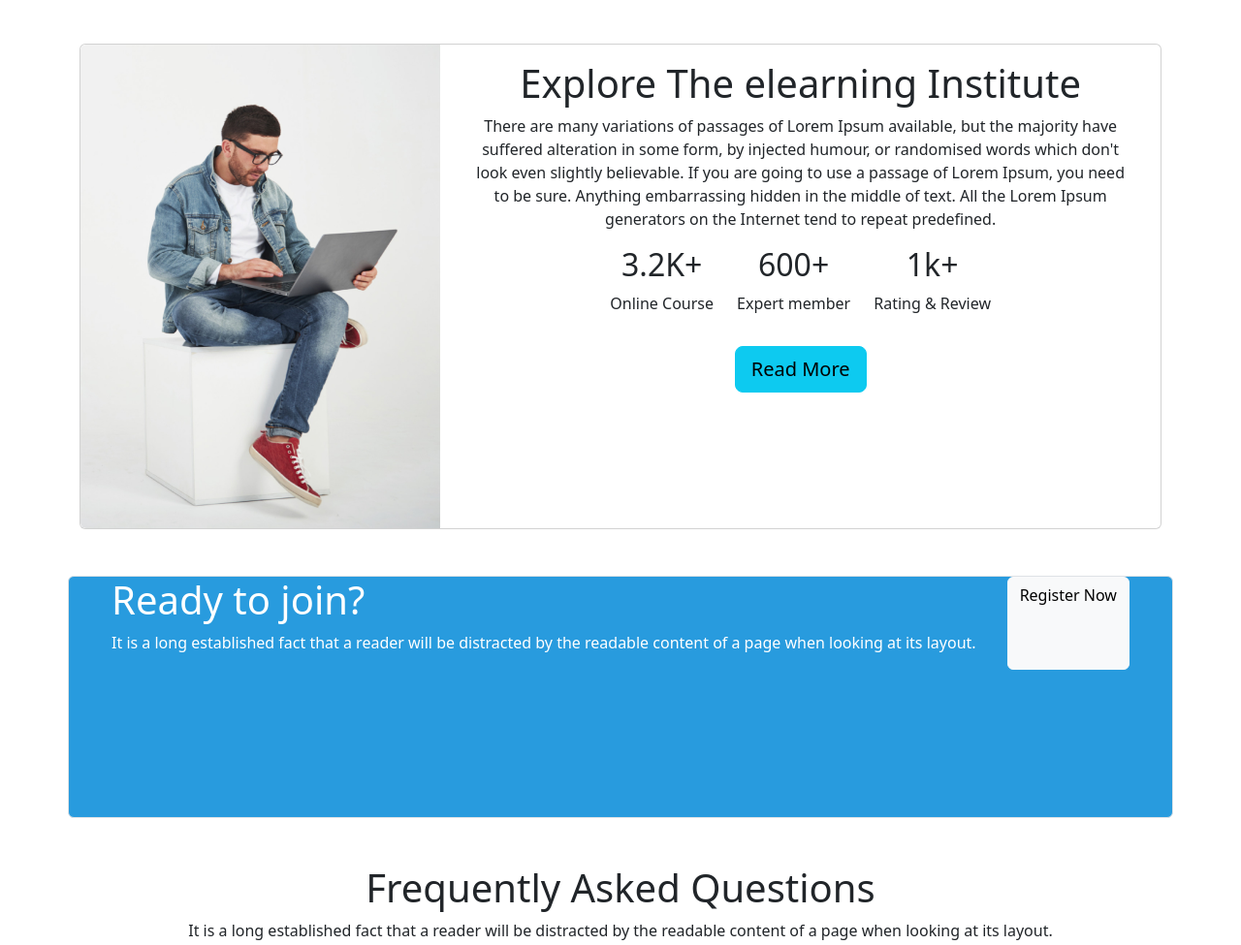
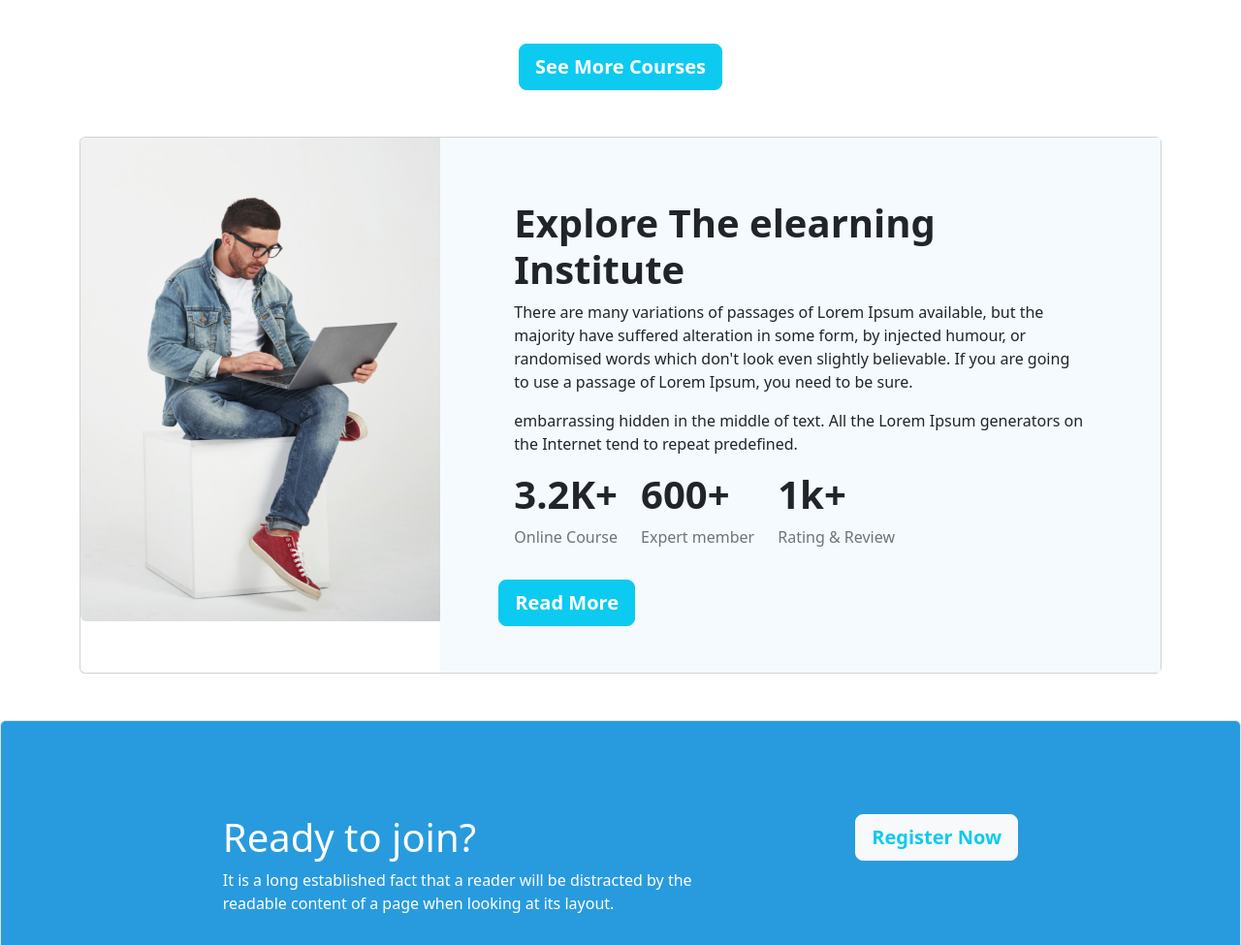
Before and after one commit to shorifmahmud/3rd-Assingment, a plain HTML site: page index.html in a window 1280 px wide. Shown: the part 1502-2477 px from the top of the page at 97% size. Drawn offline with nearby package versions, Linux system fonts and the light colour scheme.

Commit message:
added frequently

```diff
--- a/index.html
+++ b/index.html
@@ -64,8 +64,7 @@
                             <h1>Get Started Digital Learning</h1>
                             <p>It is a long established fact that a reader will be distracted by the readable content of
                                 a page when looking at its layout.</p>
-                            <div class="btn btn-info">
-                                Get Started
+                            <div class="text-white btn btn-info">Get Started<b></b>
                             </div>
 
                         </div>
@@ -110,13 +109,15 @@
         <!-- courses -->
         <section class="container my-5">
             <div class="text-center my-5" style="height: 100px;">
-                <h1>Discover Our Popular Courses</h1>
-                <p>It is a long established fact that a reader will be distracted by the readable content of a page when
+                <h1><b>Discover Our Popular <br> Courses</b></h1>
+                <p class="text-secondary">It is a long established fact that a reader will be distracted by the readable
+                    <br> content of a page
+                    when
                     looking at its layout.</p>
             </div>
             <div class="container">
-                <div class="row d-flex gap-4">
-                    <div class="card mb-2" style="max-width: 540px;">
+                <div class="row d-flex justify-content-center gap-4">
+                    <div class="my-5 card mb-2" style="max-width: 540px;">
                         <div class="row g-0">
                             <div class="col-md-4">
                                 <img src="images/course/course-1.png" class="img-fluid rounded-start" alt="...">
@@ -131,7 +132,7 @@
                             </div>
                         </div>
                     </div>
-                    <div class="card mb-2" style="max-width: 540px;">
+                    <div class="my-5 card mb-2" style="max-width: 540px;">
                         <div class="row g-0">
                             <div class="col-md-4">
                                 <img src="images/course/course-2.png" class="img-fluid rounded-start" alt="...">
@@ -211,65 +212,71 @@
                 </div>
 
             </div>
-
-            <button type="button" class="btn btn-info btn-lg">See More Courses</button>
+            <div class="d-flex justify-content-center my-5">
+                <button type="button" class="text-white btn btn-info btn-lg"><b>See More Courses</b></button>
+            </div>
 
         </section>
         <section class="container my-5">
-            <div class="card mb-3" style="max-width: 100%;">
+            <div class="card mb-3" style="max-width: 1300px;">
                 <div class="row g-0">
                     <div class="col-md-4">
                         <img src="images/working.png" class="img-fluid rounded-start" alt="...">
                     </div>
-                    <div class="col-md-8">
-                        <div class="container text-center align-items-center">
+                    <div class="col-md-8 edu-bg-Explore p-5">
+                        <div class="container">
                             <div class="card-body">
-                                <h1 class="card-title">Explore The elearning Institute</h1>
+                                <h1 class="card-title"><b>Explore The elearning <br> Institute</b></h1>
                                 <p class="card-text">There are many variations of passages of Lorem Ipsum available, but
                                     the
                                     majority have suffered alteration in some form, by injected humour, or randomised
                                     words
                                     which don't look even slightly believable. If you are going to use a passage of
                                     Lorem
-                                    Ipsum, you need to be sure.
+                                    Ipsum, you need to be sure.</p>
+                                <div>
+                                    <p>embarrassing hidden in the middle of text. All the Lorem Ipsum generators
+                                        on
+                                        the Internet tend to repeat predefined.</p>
+                                </div>
 
-                                    Anything embarrassing hidden in the middle of text. All the Lorem Ipsum generators
-                                    on
-                                    the Internet tend to repeat predefined.</p>
-                                <div class="bg- d-flex gap-4 justify-content-center">
+                                <div class="bg- d-flex gap-4">
                                     <div>
-                                        <h2>3.2K+</h2>
-                                        <p>Online Course</p>
+                                        <h1><b>3.2K+</b></h1>
+                                        <p class="text-secondary">Online Course</p>
                                     </div>
                                     <div>
-                                        <h2>600+</h2>
-                                        <p>Expert member</p>
+                                        <h1><b>600+</b></h1>
+                                        <p class="text-secondary">Expert member</p>
                                     </div>
                                     <div>
-                                        <h2>1k+</h2>
-                                        <p>Rating & Review</p>
+                                        <h1><b>1k+</b></h1>
+                                        <p class="text-secondary">Rating & Review</p>
                                     </div>
                                 </div>
 
                             </div>
-                            <button type="button" class="btn btn-info btn-lg">Read More</button>
+                            <div><button type="button" class="text-white btn btn-info btn-lg"><b>Read More</b></button>
+                            </div>
+
                         </div>
 
                     </div>
                 </div>
             </div>
         </section>
-        <section class="container border rounded edu-bg-info" style="height: 250px;">
-            <div class="d-flex justify-content-evenly text-white">
-                <div>
+        <section class="container border rounded edu-bg-info" style="max-width: 1300px; height: 300px;">
+            <div class="d-flex justify-content-evenly p-5 text-white">
+                <div class="my-5">
                     <h1>Ready to join?</h1>
-                    <p>It is a long established fact that a reader will be distracted by the readable content of a page
+                    <p>It is a long established fact that a reader will be distracted by the <br> readable content of a
+                        page
                         when
                         looking at its layout.</p>
                 </div>
-
-                <a class="btn btn-light" aria-disabled="true" role="button" data-bs-toggle="button">Register
-                    Now</a>
+                <div class="my-5">
+                    <button type="button" class="text-info btn btn-light btn-lg"><b>Register Now</b></button>
+                </div>
 
             </div>
 
@@ -375,7 +382,6 @@
         <i class="fa-brands fa-facebook"></i>
         <i class="fa-brands fa-square-twitter"></i>
         <i class="fa-brands fa-linkedin"></i>
-
         <i class="fa-brands fa-music-note"></i>
     </footer>
 
--- a/styles/styles.css
+++ b/styles/styles.css
@@ -1,3 +1,11 @@
 .edu-bg-info {
     background-color: #289BDE;
 }
+
+.edu-bg-Explore {
+    background-color: #F4FAFD;
+}
+
+.edu-btn-register {
+    background-color: #ffff;
+}
```
